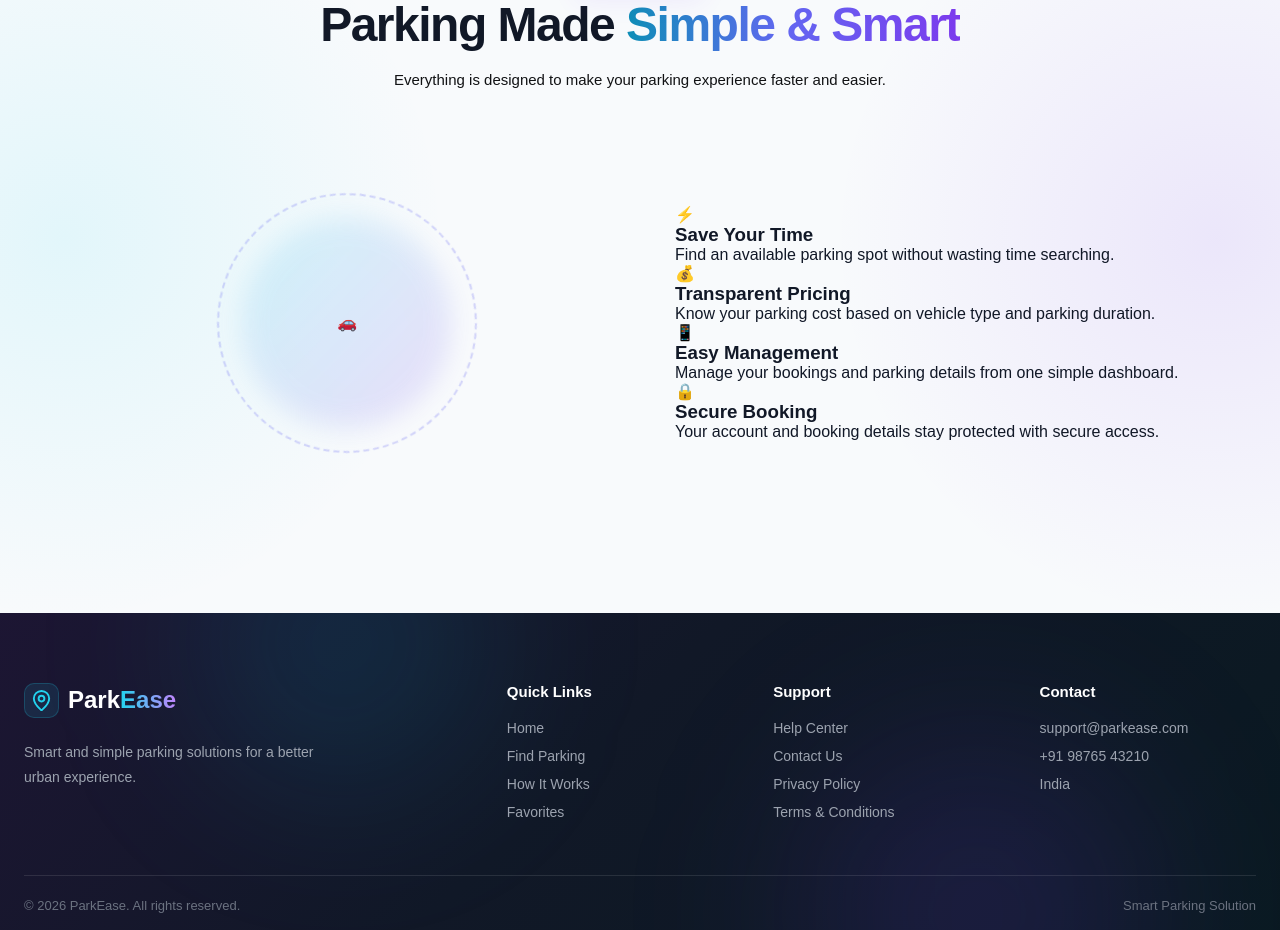
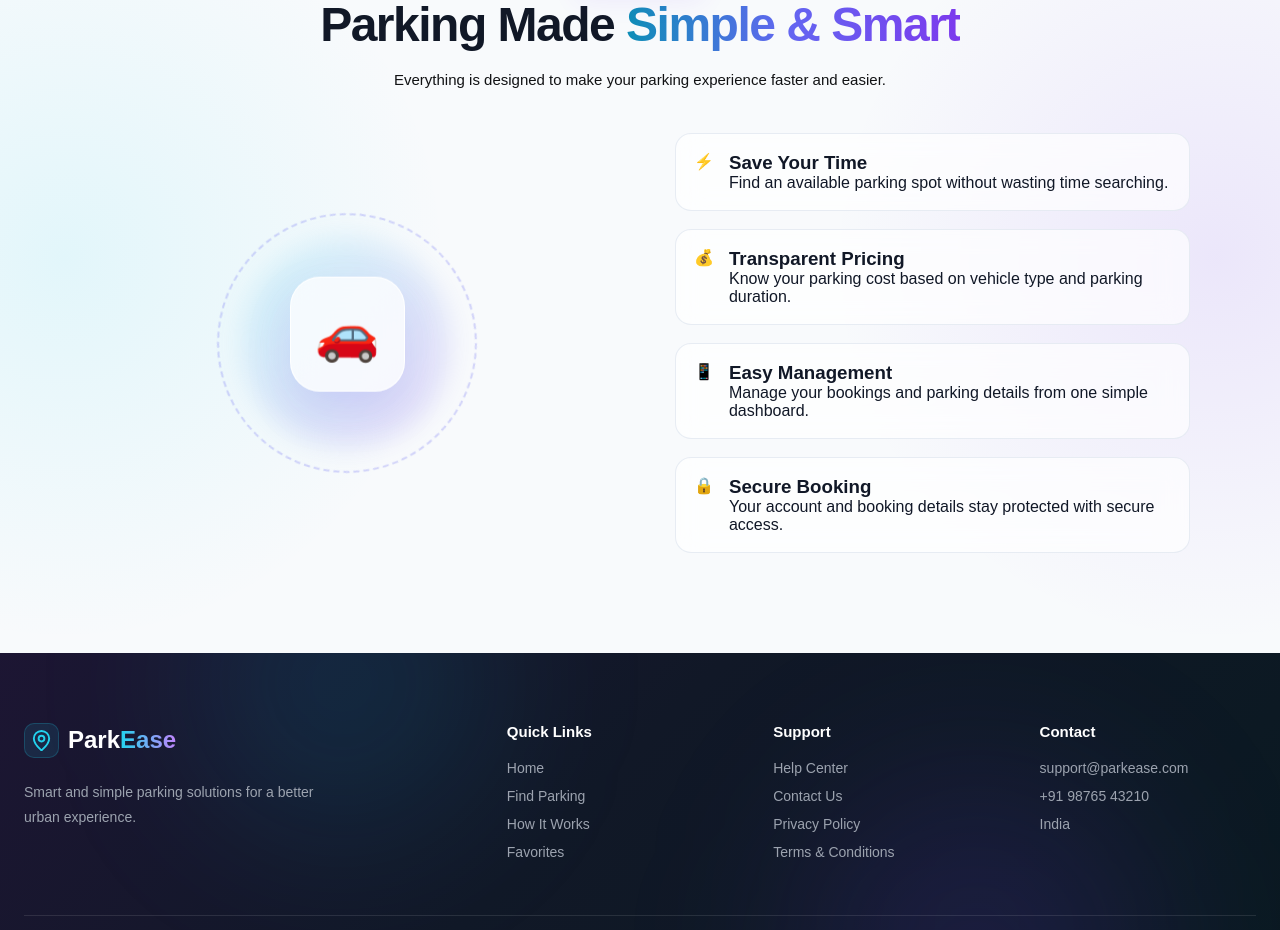
Before and after one commit to dibeyendu-dev/smart-parking-system, a React (Vite) app: page / in a window 1280 px wide. Shown: the part 4180-5110 px from the top of the page. Built offline with nearby package versions, Linux system fonts and the light colour scheme.

Commit message:
why choose part 3 added

```diff
--- a/src/css/Home.css
+++ b/src/css/Home.css
@@ -2120,3 +2120,90 @@
     transform: scale(1.12);
   }
 }
+/* ======================================== ORBIT CAR ======================================== */
+
+.orbit-car {
+  position: relative;
+  z-index: 2;
+
+  width: 115px;
+  height: 115px;
+
+  display: flex;
+  align-items: center;
+  justify-content: center;
+
+  font-size: 52px;
+
+  background: rgba(255, 255, 255, 0.75);
+
+  border: 1px solid rgba(255, 255, 255, 0.9);
+
+  border-radius: 30px;
+
+  backdrop-filter: blur(18px);
+  -webkit-backdrop-filter: blur(18px);
+
+  box-shadow:
+    0 20px 45px rgba(79, 70, 229, 0.15);
+
+  animation: carFloat 4s ease-in-out infinite;
+}
+
+
+@keyframes carFloat {
+  0%,
+  100% {
+    transform: translateY(0);
+  }
+
+  50% {
+    transform: translateY(-10px);
+  }
+}
+
+
+/* ======================================== WHY POINTS ======================================== */
+
+.why-parkease-points {
+  display: flex;
+  flex-direction: column;
+
+  gap: 18px;
+}
+
+
+/* ======================================== WHY POINT ======================================== */
+
+.why-point {
+  display: flex;
+  align-items: flex-start;
+
+  gap: 15px;
+
+  padding: 18px;
+
+  background: rgba(255, 255, 255, 0.68);
+
+  border: 1px solid rgba(226, 232, 240, 0.8);
+
+  border-radius: 16px;
+
+  backdrop-filter: blur(14px);
+  -webkit-backdrop-filter: blur(14px);
+
+  transition:
+    transform 0.3s ease,
+    box-shadow 0.3s ease,
+    border-color 0.3s ease;
+}
+
+
+.why-point:hover {
+  transform: translateX(6px);
+
+  border-color: rgba(124, 58, 237, 0.18);
+
+  box-shadow:
+    0 12px 30px rgba(79, 70, 229, 0.09);
+}
```
